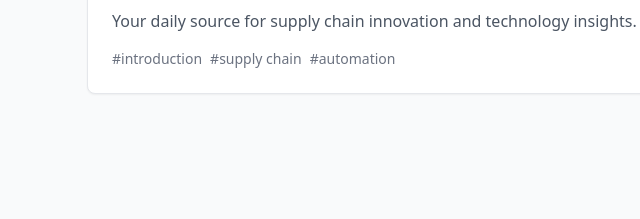
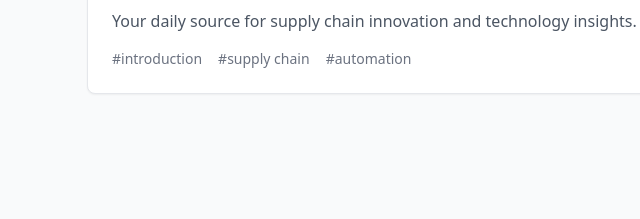
Before and after one commit to venkataramanik/imi-lab, an Astro site: page / in a window 1280 px wide. Shown: the part 336-555 px from the top of the page, 57-697 px from the left. Built offline with nearby package versions, Linux system fonts and the light colour scheme; Astro itself is replaced by a stand-in of ours.

Commit message:
Update index.astro

```diff
--- a/src/pages/index.astro
+++ b/src/pages/index.astro
@@ -36,7 +36,7 @@ const sorted = posts.sort((a, b) => b.data.pubDate - a.data.pubDate);
             <a href={`/blog/${post.slug}`} class="hover:text-blue-700 transition-colors">{post.data.title}</a>
           </h2>
           <p class="text-gray-600 mb-4">{post.data.description}</p>
-          <div class="flex gap-2">
+          <div class="flex flex-wrap gap-x-4 gap-y-1">
             {post.data.tags.map(tag => (
               <span class="text-sm text-gray-500">#{tag}</span>
             ))}
```
